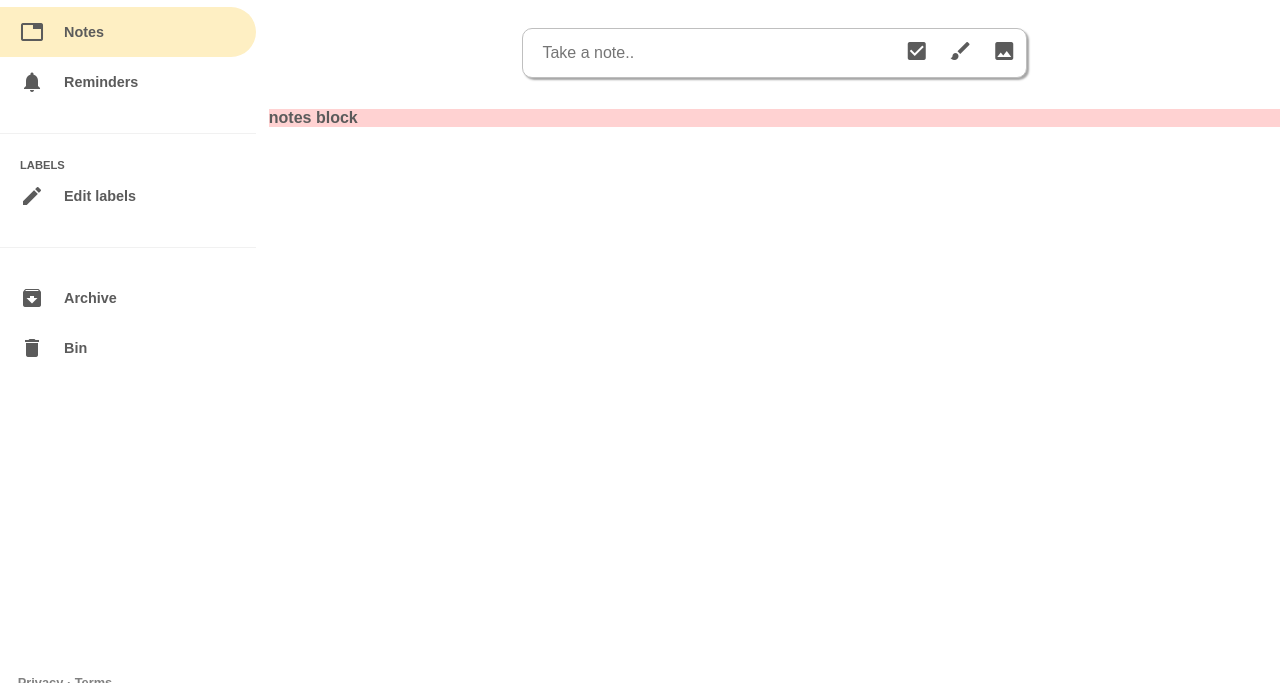
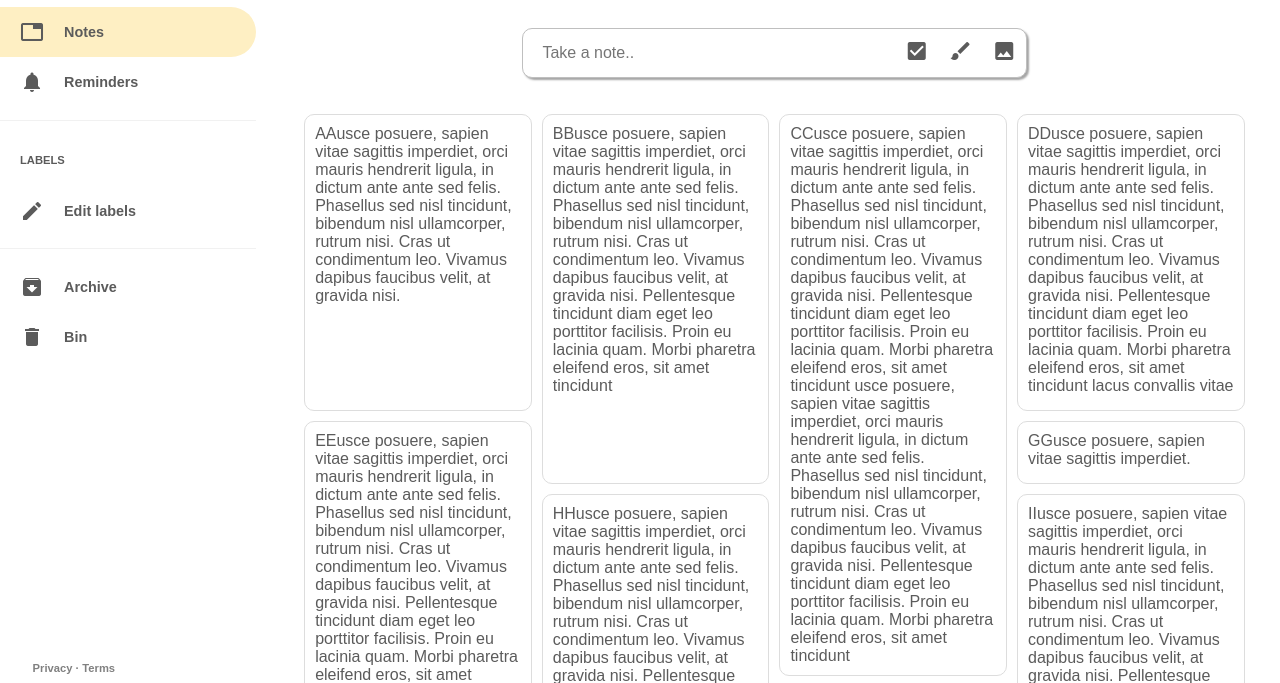
Before and after one commit to vicdata4/Google-Keep-Layout, a plain HTML site: page index.html in a window 1280 px wide. Shown: the part 67-750 px from the top of the page. Drawn offline with Linux system fonts and the light colour scheme; a web font is replaced by a local one.

Commit message:
static notes with grid layout (example)

```diff
--- a/css/style.css
+++ b/css/style.css
@@ -38,13 +38,13 @@ main {
 footer {
 	position: absolute;
 	bottom: 0;
-	padding: 5%;
+	padding: 10%;
 }
 
 footer h6 {
-	font-size: .8rem;
+	font-size: .7rem;
 	color: grey;
-	padding: 5px;
+	padding: 7px;
 }
 
 /* L A Y O U T */
@@ -60,7 +60,7 @@ footer h6 {
 }
 
 .nav-title {
-	padding-left: 20px;
+	padding: 20px;
 	font-size: .7rem;
 }
 
@@ -79,8 +79,8 @@ li {
 }
 
 hr {
-	margin-bottom: 10%;
-    margin-top: 10%;
+	margin-bottom: 5%;
+    margin-top: 5%;
     border: none;
     height: 1px;
     background-color: #f1f1f1;
@@ -164,11 +164,67 @@ li:hover {
 }
 
 .notes-block {
-	background-color: rgb(255, 210, 210);
 }
 
 
+/* N O T E S */
+
+.note1 { grid-area: note1; }
+.note2 { grid-area: note2; }
+.note3 { grid-area: note3; }
+.note4 { grid-area: note4; }
+.note5 { grid-area: note5; }
+.note6 { grid-area: note6; }
+.note7 { grid-area: note7; }
+.note8 { grid-area: note8; }
+.note9 { grid-area: note9; }
+
+.grid-container {
+	display: grid;
+	grid-template-columns: 100%;
+	grid-template-areas: 'note1' 'note2' 'note3' 'note4' 'note5' 'note6' 'note7' 'note8' 'note9';
+  	padding: 3%;
+}
+
+.grid-container > div {
+	padding: 10px;
+	margin: 5px;
+	border-radius: 10px;
+	border:1px solid rgb(221, 221, 221);
+}
+
+
+@media screen and (min-width: 700px) {
+	.grid-container {
+
+		grid-template-columns: 33% 33% 33%;
+		grid-template-areas:
+			'note1 note2 note3'
+			'note4 note2 note3'
+			'note5 note7 note3'
+	  		'note5 note8 note6'
+			'note5 note8 note6'
+			'note9 . .'
+			'note9 . .'
+		;
+	}
+}
+
 @media screen and (min-width: 900px) {
+
+	.grid-container {
+
+		grid-template-columns: 25% 25% 25% 25%;
+		grid-template-areas:
+			'note1 note2 note3 note4'
+			'note5 note2 note3 note7 '
+			'note5 note8 note3 note9 '
+	  		'note5 note8 note6 note9'
+	  		'. . note6 .'
+		;
+
+		padding-top: 0;
+	}
 
 	body {
 		display:grid;
@@ -210,10 +266,10 @@ li:hover {
 		display: block;
 	}
 
-	/* H E A D E R       S E A R C H E R */
+	/* H E A D E R   S E A R C H E R */
 
 	.header-center{
-		background-color: rgb(238, 238, 238);
+		background-color: rgb(243, 243, 243);
 		display: flex;
 		flex-flow: row nowrap;
 		width: 70%;
--- a/index.html
+++ b/index.html
@@ -43,7 +43,18 @@
 		</section>
 
 		<section class="notes-block">
-			<h6>notes block</h6>
+			<div class="grid-container">
+				<div class="note1">AAusce posuere, sapien vitae sagittis imperdiet, orci mauris hendrerit ligula, in dictum ante ante sed felis. Phasellus sed nisl tincidunt, bibendum nisl ullamcorper, rutrum nisi. Cras ut condimentum leo. Vivamus dapibus faucibus velit, at gravida nisi. </div>
+				<div class="note2">BBusce posuere, sapien vitae sagittis imperdiet, orci mauris hendrerit ligula, in dictum ante ante sed felis. Phasellus sed nisl tincidunt, bibendum nisl ullamcorper, rutrum nisi. Cras ut condimentum leo. Vivamus dapibus faucibus velit, at gravida nisi. Pellentesque tincidunt diam eget leo porttitor facilisis. Proin eu lacinia quam. Morbi pharetra eleifend eros, sit amet tincidunt </div>
+				<div class="note3">CCusce posuere, sapien vitae sagittis imperdiet, orci mauris hendrerit ligula, in dictum ante ante sed felis. Phasellus sed nisl tincidunt, bibendum nisl ullamcorper, rutrum nisi. Cras ut condimentum leo. Vivamus dapibus faucibus velit, at gravida nisi. Pellentesque tincidunt diam eget leo porttitor facilisis. Proin eu lacinia quam. Morbi pharetra eleifend eros, sit amet tincidunt usce posuere, sapien vitae sagittis imperdiet, orci mauris hendrerit ligula, in dictum ante ante sed felis. Phasellus sed nisl tincidunt, bibendum nisl ullamcorper, rutrum nisi. Cras ut condimentum leo. Vivamus dapibus faucibus velit, at gravida nisi. Pellentesque tincidunt diam eget leo porttitor facilisis. Proin eu lacinia quam. Morbi pharetra eleifend eros, sit amet tincidunt</div>
+				<div class="note4">DDusce posuere, sapien vitae sagittis imperdiet, orci mauris hendrerit ligula, in dictum ante ante sed felis. Phasellus sed nisl tincidunt, bibendum nisl ullamcorper, rutrum nisi. Cras ut condimentum leo. Vivamus dapibus faucibus velit, at gravida nisi. Pellentesque tincidunt diam eget leo porttitor facilisis. Proin eu lacinia quam. Morbi pharetra eleifend eros, sit amet tincidunt lacus convallis vitae</div>
+				<div class="note5">EEusce posuere, sapien vitae sagittis imperdiet, orci mauris hendrerit ligula, in dictum ante ante sed felis. Phasellus sed nisl tincidunt, bibendum nisl ullamcorper, rutrum nisi. Cras ut condimentum leo. Vivamus dapibus faucibus velit, at gravida nisi. Pellentesque tincidunt diam eget leo porttitor facilisis. Proin eu lacinia quam. Morbi pharetra eleifend eros, sit amet tincidunt lacus convallis vitae. Sed tristique tellus quis nulla iaculis accumsan. In hac habitasse platea dictumst. In</div>
+				<div class="note6">GGusce posuere, sapien vitae sagittis imperdiet, orci mauris hendrerit ligula.</div>
+				<div class="note7">GGusce posuere, sapien vitae sagittis imperdiet.</div>
+				<div class="note8">HHusce posuere, sapien vitae sagittis imperdiet, orci mauris hendrerit ligula, in dictum ante ante sed felis. Phasellus sed nisl tincidunt, bibendum nisl ullamcorper, rutrum nisi. Cras ut condimentum leo. Vivamus dapibus faucibus velit, at gravida nisi. Pellentesque tincidunt diam eget leo porttitor facilisis. Proin eu lacinia quam. Morbi pharetra eleifend eros, sit amet tincidunt lacus convallis vitae. Sed tristique tellus quis nulla iaculis accumsan. In hac habitasse platea dictumst. In</div>
+				<div class="note9">IIusce posuere, sapien vitae sagittis imperdiet, orci mauris hendrerit ligula, in dictum ante ante sed felis. Phasellus sed nisl tincidunt, bibendum nisl ullamcorper, rutrum nisi. Cras ut condimentum leo. Vivamus dapibus faucibus velit, at gravida nisi. Pellentesque tincidunt diam eget leo porttitor facilisis. Proin eu lacinia quam. Morbi pharetra eleifend eros, sit amet tincidunt lacus convallis vitae. Sed tristique tellus quis nulla iaculis accumsan. In hac habitasse platea dictumst. In</div>
+				<div class="note10">Jusce posuere, sapien.</div>
+			</div>
 		</section>
 	</main>
 
```
Also changed, not shown: 1 other file.
